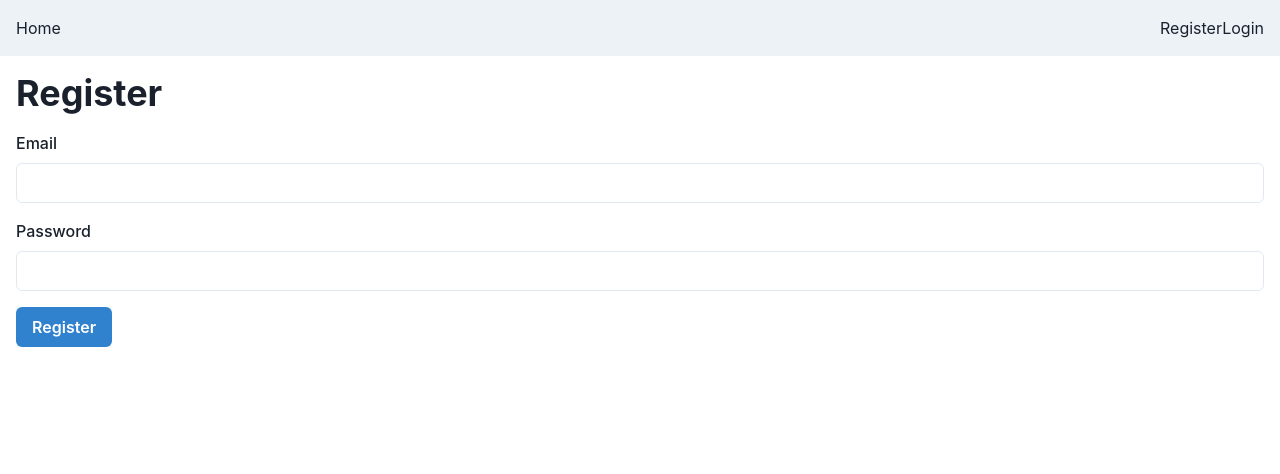
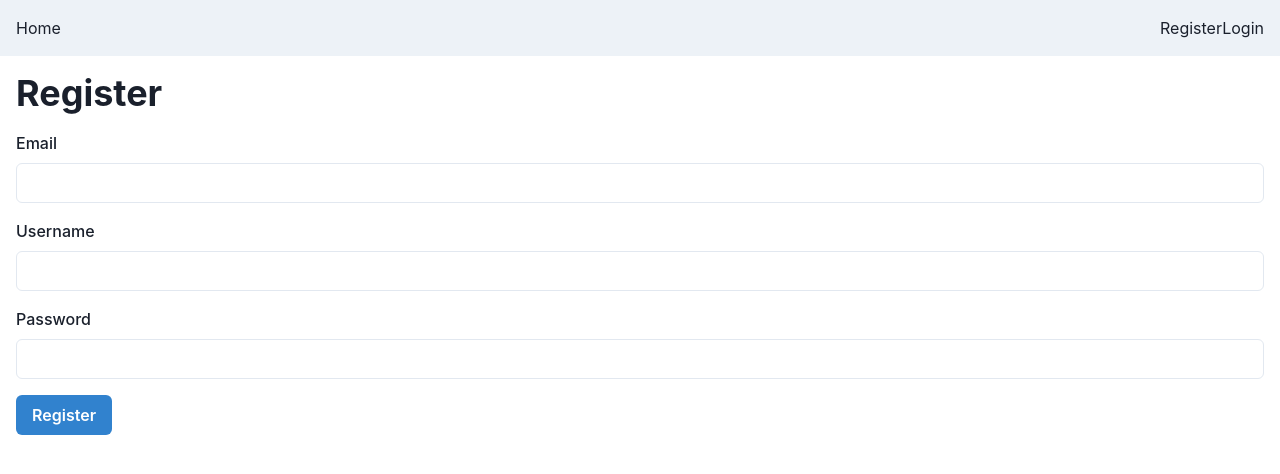
Before and after one commit to GPT-Engineer-App/event-hive, a React (Vite) app: page /register in a window 1280 px wide. Shown: the top 474 px of the page. Built offline with nearby package versions, Linux system fonts and the light colour scheme.

Commit message:
- Added username state variable and input field to the Register component - Updated the handleSubmit function to include username in the request body when registering with Strapi
Prompt: Rewrite register page to collect email and username and password before authenticating with strapo

```diff
--- a/src/pages/Register.jsx
+++ b/src/pages/Register.jsx
@@ -2,8 +2,9 @@ import React, { useState } from "react";
 import { Box, Heading, FormControl, FormLabel, Input, Button } from "@chakra-ui/react";
 import { useNavigate } from "react-router-dom";
 
-const Register = ({ setIsLoggedIn }) => {
+const Register = () => {
   const [email, setEmail] = useState("");
+  const [username, setUsername] = useState("");
   const [password, setPassword] = useState("");
   const navigate = useNavigate();
 
@@ -18,6 +19,7 @@ const Register = ({ setIsLoggedIn }) => {
         },
         body: JSON.stringify({
           email,
+          username,
           password,
         }),
       });
@@ -44,6 +46,10 @@ const Register = ({ setIsLoggedIn }) => {
           <Input type="email" value={email} onChange={(e) => setEmail(e.target.value)} />
         </FormControl>
         <FormControl mt={4}>
+          <FormLabel>Username</FormLabel>
+          <Input value={username} onChange={(e) => setUsername(e.target.value)} />
+        </FormControl>
+        <FormControl mt={4}>
           <FormLabel>Password</FormLabel>
           <Input type="password" value={password} onChange={(e) => setPassword(e.target.value)} />
         </FormControl>
```
